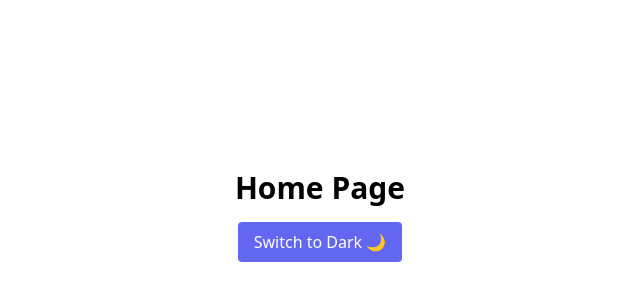
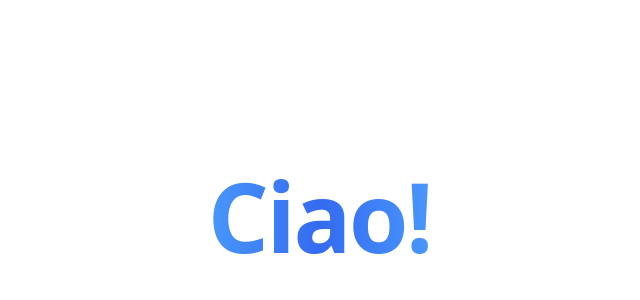
Before and after one commit to adhamfarid11/portfolio-v2, a React (Vite) app: page / in a window 1280 px wide. Shown: the part 216-516 px from the top of the page, without its empty margins (320-960 px from the left). Built offline with nearby package versions, Linux system fonts and the light colour scheme.

Commit message:
feat[typing text]: add typing text from shadcn

```diff
--- a/package.json
+++ b/package.json
@@ -12,7 +12,9 @@
   "dependencies": {
     "class-variance-authority": "^0.7.1",
     "clsx": "^2.1.1",
+    "gsap": "^3.13.0",
     "lucide-react": "^0.544.0",
+    "motion": "^12.23.12",
     "react": "^19.1.1",
     "react-dom": "^19.1.1",
     "react-router-dom": "^7.8.2",
--- a/src/App.css
+++ b/src/App.css
@@ -2,7 +2,4 @@
   max-width: 1280px;
   margin: 0 auto;
   padding: 2rem;
-  text-align: center;
 }
-/* #4997fc lighter */
-/* #346bf0 darker */
--- /dev/null
+++ b/src/components/ui/shadcn-io/typing-text/index.tsx
@@ -0,0 +1,216 @@
+"use client";
+
+import {
+  ElementType,
+  useEffect,
+  useRef,
+  useState,
+  createElement,
+  useMemo,
+  useCallback,
+} from "react";
+import { gsap } from "gsap";
+
+interface TypingTextProps {
+  className?: string;
+  showCursor?: boolean;
+  hideCursorWhileTyping?: boolean;
+  cursorCharacter?: string | React.ReactNode;
+  cursorBlinkDuration?: number;
+  cursorClassName?: string;
+  text: string | string[];
+  as?: ElementType;
+  typingSpeed?: number;
+  initialDelay?: number;
+  pauseDuration?: number;
+  deletingSpeed?: number;
+  loop?: boolean;
+  textColors?: string[];
+  variableSpeed?: { min: number; max: number };
+  onSentenceComplete?: (sentence: string, index: number) => void;
+  startOnVisible?: boolean;
+  reverseMode?: boolean;
+}
+
+const TypingText = ({
+  text,
+  as: Component = "div",
+  typingSpeed = 50,
+  initialDelay = 0,
+  pauseDuration = 2000,
+  deletingSpeed = 30,
+  loop = true,
+  className = "",
+  showCursor = true,
+  hideCursorWhileTyping = false,
+  cursorCharacter = "|",
+  cursorClassName = "",
+  cursorBlinkDuration = 0.5,
+  textColors = [],
+  variableSpeed,
+  onSentenceComplete,
+  startOnVisible = false,
+  reverseMode = false,
+  ...props
+}: TypingTextProps & React.HTMLAttributes<HTMLElement>) => {
+  const [displayedText, setDisplayedText] = useState("");
+  const [currentCharIndex, setCurrentCharIndex] = useState(0);
+  const [isDeleting, setIsDeleting] = useState(false);
+  const [currentTextIndex, setCurrentTextIndex] = useState(0);
+  const [isVisible, setIsVisible] = useState(!startOnVisible);
+  const cursorRef = useRef<HTMLSpanElement>(null);
+  const containerRef = useRef<HTMLElement>(null);
+
+  const textArray = useMemo(
+    () => (Array.isArray(text) ? text : [text]),
+    [text]
+  );
+
+  const getRandomSpeed = useCallback(() => {
+    if (!variableSpeed) return typingSpeed;
+    const { min, max } = variableSpeed;
+    return Math.random() * (max - min) + min;
+  }, [variableSpeed, typingSpeed]);
+
+  const getCurrentTextColor = () => {
+    if (textColors.length === 0) return "currentColor";
+    return textColors[currentTextIndex % textColors.length];
+  };
+
+  useEffect(() => {
+    if (!startOnVisible || !containerRef.current) return;
+
+    const observer = new IntersectionObserver(
+      (entries) => {
+        entries.forEach((entry) => {
+          if (entry.isIntersecting) {
+            setIsVisible(true);
+          }
+        });
+      },
+      { threshold: 0.1 }
+    );
+
+    observer.observe(containerRef.current);
+    return () => observer.disconnect();
+  }, [startOnVisible]);
+
+  useEffect(() => {
+    if (showCursor && cursorRef.current) {
+      gsap.set(cursorRef.current, { opacity: 1 });
+      gsap.to(cursorRef.current, {
+        opacity: 0,
+        duration: cursorBlinkDuration,
+        repeat: -1,
+        yoyo: true,
+        ease: "power2.inOut",
+      });
+    }
+  }, [showCursor, cursorBlinkDuration]);
+
+  useEffect(() => {
+    if (!isVisible) return;
+
+    let timeout: NodeJS.Timeout;
+
+    const currentText = textArray[currentTextIndex];
+    const processedText = reverseMode
+      ? currentText.split("").reverse().join("")
+      : currentText;
+
+    const executeTypingAnimation = () => {
+      if (isDeleting) {
+        if (displayedText === "") {
+          setIsDeleting(false);
+          if (currentTextIndex === textArray.length - 1 && !loop) {
+            return;
+          }
+
+          if (onSentenceComplete) {
+            onSentenceComplete(textArray[currentTextIndex], currentTextIndex);
+          }
+
+          setCurrentTextIndex((prev) => (prev + 1) % textArray.length);
+          setCurrentCharIndex(0);
+          timeout = setTimeout(() => {}, pauseDuration);
+        } else {
+          timeout = setTimeout(() => {
+            setDisplayedText((prev) => prev.slice(0, -1));
+          }, deletingSpeed);
+        }
+      } else {
+        if (currentCharIndex < processedText.length) {
+          timeout = setTimeout(
+            () => {
+              setDisplayedText(
+                (prev) => prev + processedText[currentCharIndex]
+              );
+              setCurrentCharIndex((prev) => prev + 1);
+            },
+            variableSpeed ? getRandomSpeed() : typingSpeed
+          );
+        } else if (textArray.length > 1) {
+          timeout = setTimeout(() => {
+            setIsDeleting(true);
+          }, pauseDuration);
+        }
+      }
+    };
+
+    if (currentCharIndex === 0 && !isDeleting && displayedText === "") {
+      timeout = setTimeout(executeTypingAnimation, initialDelay);
+    } else {
+      executeTypingAnimation();
+    }
+
+    return () => clearTimeout(timeout);
+  }, [
+    currentCharIndex,
+    displayedText,
+    isDeleting,
+    typingSpeed,
+    deletingSpeed,
+    pauseDuration,
+    textArray,
+    currentTextIndex,
+    loop,
+    initialDelay,
+    isVisible,
+    reverseMode,
+    variableSpeed,
+    onSentenceComplete,
+    getRandomSpeed,
+  ]);
+
+  const shouldHideCursor =
+    hideCursorWhileTyping &&
+    (currentCharIndex < textArray[currentTextIndex].length || isDeleting);
+
+  return createElement(
+    Component,
+    {
+      ref: containerRef,
+      className: `inline-block whitespace-pre-wrap tracking-tight ${className}`,
+      ...props,
+    },
+    <span className="inline" style={{ color: getCurrentTextColor() }}>
+      {displayedText}
+    </span>,
+    showCursor && (
+      <span
+        ref={cursorRef}
+        className={`inline-block opacity-100 ${
+          shouldHideCursor ? "hidden" : ""
+        } ${
+          cursorCharacter === "|"
+            ? `h-5 w-[1px] translate-y-1 bg-foreground ${cursorClassName}`
+            : `ml-1 ${cursorClassName}`
+        }`}
+      >
+        {cursorCharacter === "|" ? "" : cursorCharacter}
+      </span>
+    )
+  );
+};
+
+export default TypingText;
--- a/src/pages/HomePage/index.tsx
+++ b/src/pages/HomePage/index.tsx
@@ -1,10 +1,12 @@
-import DarkModeButton from "../../components/Buttons/DarkModeButton";
+import PreHomePage from "../PreHomePage";
 
 const HomePage: React.FC = () => {
   return (
-    <div className="bg-white text-black dark:bg-gray-900 dark:text-white min-h-screen flex flex-col items-center justify-center gap-4">
-      <h1 className="text-3xl font-bold">Home Page</h1>
-      <DarkModeButton />
+    <div
+      className={`
+    h-screen bg-white text-black dark:bg-gray-900 dark:text-white flex flex-col items-center justify-center gap-4 text-center`}
+    >
+      <PreHomePage />
     </div>
   );
 };
--- /dev/null
+++ b/src/pages/PreHomePage/index.tsx
@@ -0,0 +1,55 @@
+import { useMemo } from "react";
+import TypingText from "../../components/ui/shadcn-io/typing-text";
+
+const PreHomePage: React.FC = () => {
+  const texts = [
+    "こんにちは!",
+    "안녕하세요!",
+    "Hi there!",
+    "Hai, apa kabar!",
+    "¡Hola!",
+    "Ciao!",
+    "Salut!",
+  ];
+
+  const textsTranslation = [
+    "Konnichiwa!",
+    "Annyeonghaseyo!",
+    "Hi there!",
+    "Hai, apa kabar!",
+    "¡Hola!",
+    "Ciao!",
+    "Salut!",
+  ];
+
+  // pair & shuffle
+  const randomized = useMemo(() => {
+    const paired = texts.map((text, i) => ({
+      original: text,
+      translation: textsTranslation[i],
+    }));
+    const shuffled = [...paired].sort(() => Math.random() - 0.5);
+    return {
+      randomizedTexts: shuffled.map((item) => item.original),
+      randomizedTranslations: shuffled.map((item) => item.translation),
+    };
+  }, []);
+
+  // track index
+
+  return (
+    <>
+      <TypingText
+        text={randomized.randomizedTexts}
+        typingSpeed={75}
+        pauseDuration={1500}
+        className="text-3xl sm:text-5xl md:text-6xl lg:text-7xl xl:text-8xl font-bold
+                   bg-gradient-to-r from-blue-light-primary via-blue-dark-primary to-blue-light-primary
+                   bg-clip-text text-transparent"
+        variableSpeed={{ min: 50, max: 120 }}
+      />
+    </>
+  );
+};
+
+export default PreHomePage;
--- a/tailwind.config.js
+++ b/tailwind.config.js
@@ -3,7 +3,12 @@
   darkMode: "class",
   content: ["./index.html", "./src/**/*.{js,ts,jsx,tsx}"],
   theme: {
-    extend: {},
+    extend: {
+      colors: {
+        "blue-light-primary": "#4997fc",
+        "blue-dark-primary": "#346bf0",
+      },
+    },
   },
   plugins: [],
 };
```
Also changed, not shown: 1 other file (tests, documents, lock files or other folders).
